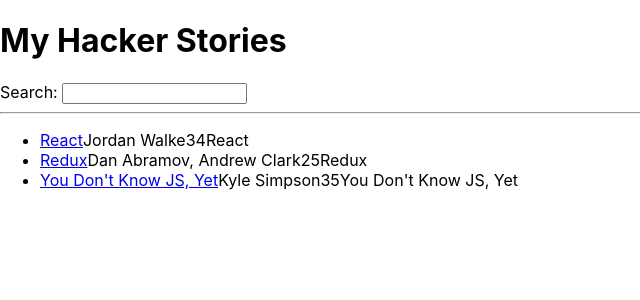
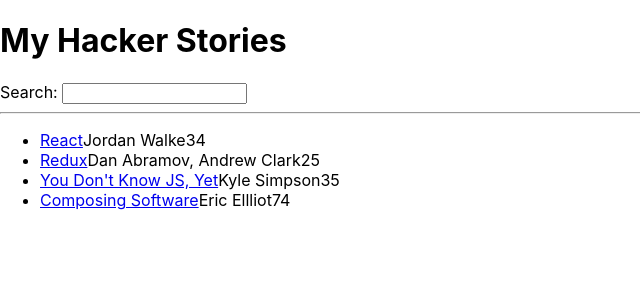
Before and after one commit to ElDuke717/hacker-stories, a React (Create React App) app: page / in a window 1280 px wide. Shown: the top 300 px of the page, without its empty margins (0-640 px from the left). Built offline with nearby package versions, Linux system fonts and the light colour scheme.

Commit message:
Added components and divided up App responsibilities

```diff
--- a/src/App.js
+++ b/src/App.js
@@ -29,6 +29,14 @@
     points: 5,
     objectID: 2,
   },
+  {
+    title: 'Composing Software',
+    url: 'https://leanpub.com/composingsoftware',
+    author: 'Eric Ellliot',
+    num_comments: 7,
+    points: 4,
+    objectID: 3,
+  }
 ];
 
 function App() {
@@ -38,8 +46,25 @@
 
       <label htmlFor="search">Search: </label>
       <input id="search" type="text" />
-<hr/>
 
+      <hr />
+
+      <List />
+    </div>
+  );
+}
+
+function Search() {
+  return (
+    <div>
+      <label htmlFor="search">Search: </label>
+      <input id="search" type="text" />
+      </div>
+  );
+}
+
+function List() {
+  return (
   <ul>
         {list.map(function (item) {
           return (
@@ -50,14 +75,14 @@
               <span>{item.author}</span>
               <span>{item.num_comments}</span>
               <span>{item.points}</span>
-          {item.title}
             </li>
           );
         })}
       </ul>
-
-    </div>
   );
 }
 
+
+
+
 export default App;
```
Lines whose indentation alone changed are shown as unchanged.
